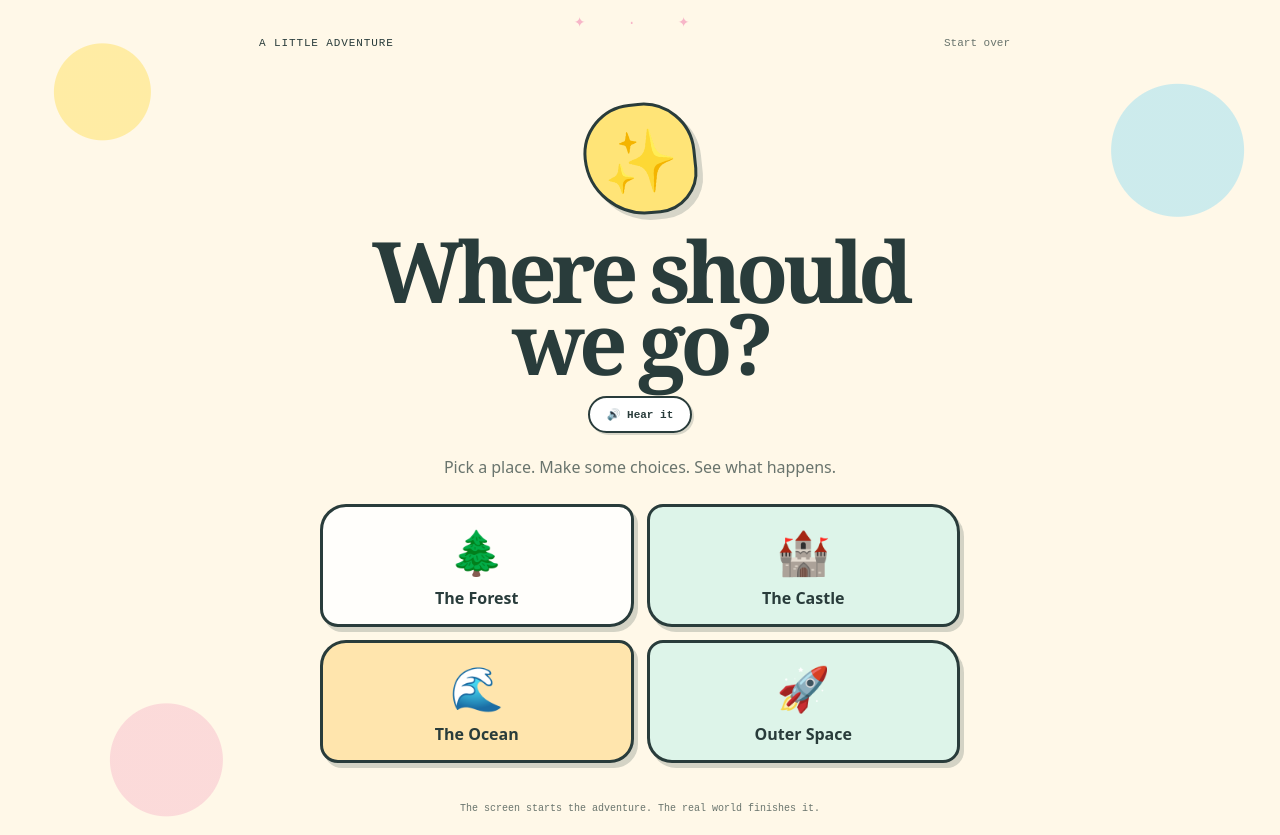
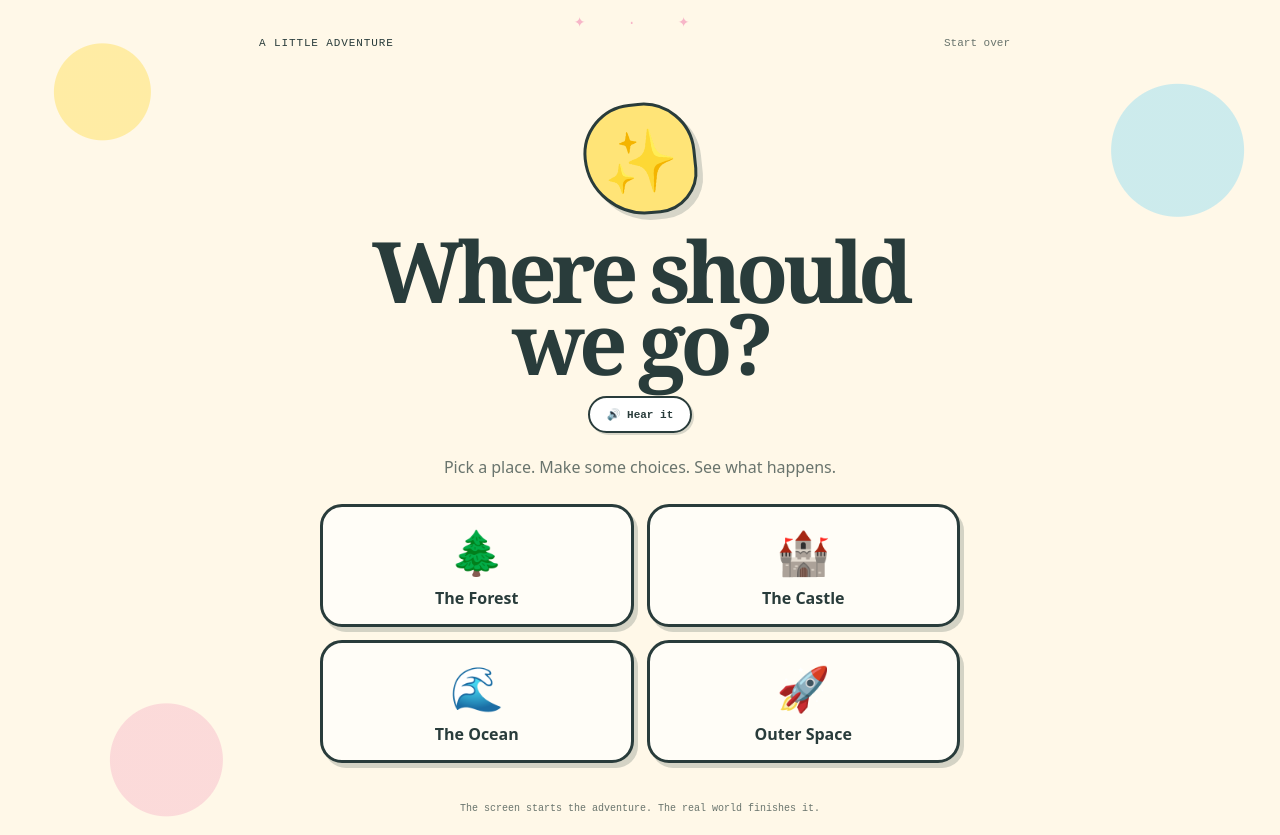
Before and after one commit to saleney/a-little-adventure, a plain HTML site: page index.html in a window 1280 px wide. Drawn offline with Linux system fonts and the light colour scheme.

Commit message:
Unify choice card colors

```diff
--- a/index.html
+++ b/index.html
@@ -317,7 +317,7 @@
 body{background:radial-gradient(circle at 8% 11%,rgba(255,228,119,.6) 0 48px,transparent 49px),radial-gradient(circle at 92% 18%,rgba(185,230,238,.72) 0 66px,transparent 67px),radial-gradient(circle at 13% 91%,rgba(247,182,200,.45) 0 56px,transparent 57px),var(--paper);color:var(--ink);font-family:"Space Grotesk",system-ui,sans-serif}
 .app{width:min(800px,100%);padding:21px 18px;position:relative}.app::before{content:"✦  ·  ✦";position:absolute;top:14px;left:50%;color:var(--pink);font:14px "DM Mono",monospace;letter-spacing:1.2em;transform:translateX(-50%);pointer-events:none}header{position:relative;z-index:1;padding:7px 1px;margin-bottom:8px}.brand{font:11px "DM Mono",monospace;letter-spacing:.08em;text-transform:uppercase;color:var(--ink)}.reset{border:2px solid transparent;border-radius:99px;color:var(--muted);font:11px "DM Mono",monospace;padding:7px 9px}.reset:hover,.reset:focus-visible{border-color:var(--ink);color:var(--ink);outline:none}
 .screen{padding:30px 4px;animation:appear .32s ease}@keyframes appear{from{opacity:0;transform:translateY(9px) rotate(.2deg)}to{opacity:1;transform:none}}.illustration{width:112px;height:112px;margin:0 auto 19px;border:3px solid var(--ink);border-radius:49% 51% 40% 60%;background:var(--yellow);box-shadow:5px 6px 0 rgba(41,60,59,.19);font-size:61px;transform:rotate(-6deg)}.eyebrow{font:10px "DM Mono",monospace;letter-spacing:.09em;color:var(--muted)}h1{font-family:Fraunces,Georgia,serif;font-weight:700;font-size:clamp(3rem,8.5vw,5.3rem);letter-spacing:-.065em;line-height:.85;margin:0 auto 18px}.story{font-family:Fraunces,Georgia,serif;font-size:clamp(1.25rem,4vw,1.72rem);line-height:1.32;letter-spacing:-.02em}.small{font-size:1rem;color:var(--muted)}
-.choices{width:min(640px,100%);gap:13px}button.choice{min-height:120px;border:3px solid var(--ink);border-radius:26px 15px 24px 18px;background:rgba(255,255,255,.82);box-shadow:4px 5px 0 rgba(41,60,59,.2);color:var(--ink);font-family:"Space Grotesk",system-ui,sans-serif;font-size:1rem;transition:transform .15s ease,box-shadow .15s ease}button.choice:nth-child(2n){border-radius:16px 28px 17px 25px;background:#ddf4e9}button.choice:nth-child(3n){background:#ffe5ad}button.choice:hover,button.choice:focus-visible{transform:translate(-3px,-5px) rotate(-.6deg);box-shadow:9px 11px 0 rgba(41,60,59,.2);outline:none}.choice .emoji{font-size:43px}.action{border:3px solid var(--ink);background:var(--green);color:var(--ink);border-radius:99px;box-shadow:4px 4px 0 var(--ink);font-family:"Space Grotesk",system-ui,sans-serif}.action:active{transform:translate(2px,2px);box-shadow:1px 1px 0 var(--ink)}.listen{border:2px solid var(--ink);background:#fff;box-shadow:2px 2px 0 rgba(41,60,59,.18);color:var(--ink);font-family:"DM Mono",monospace;font-size:11px}.offline{border:2px dashed var(--ink);background:#fff0bf;color:var(--ink);border-radius:17px;font-family:Fraunces,Georgia,serif}.talk-note,.adventure-note{font:italic .95rem Fraunces,Georgia,serif}.mic{border:2px solid var(--ink);box-shadow:2px 2px 0 rgba(41,60,59,.18);color:var(--ink)}footer{font:10px "DM Mono",monospace;color:var(--muted)}
+.choices{width:min(640px,100%);gap:13px}button.choice{min-height:120px;border:3px solid var(--ink);border-radius:22px;background:#fffdf7;box-shadow:4px 5px 0 rgba(41,60,59,.2);color:var(--ink);font-family:"Space Grotesk",system-ui,sans-serif;font-size:1rem;transition:transform .15s ease,box-shadow .15s ease,background .15s ease}button.choice:hover,button.choice:focus-visible{background:#dff4ea;transform:translate(-3px,-5px) rotate(-.6deg);box-shadow:9px 11px 0 rgba(41,60,59,.2);outline:none}.choice .emoji{font-size:43px}.action{border:3px solid var(--ink);background:var(--green);color:var(--ink);border-radius:99px;box-shadow:4px 4px 0 var(--ink);font-family:"Space Grotesk",system-ui,sans-serif}.action:active{transform:translate(2px,2px);box-shadow:1px 1px 0 var(--ink)}.listen{border:2px solid var(--ink);background:#fff;box-shadow:2px 2px 0 rgba(41,60,59,.18);color:var(--ink);font-family:"DM Mono",monospace;font-size:11px}.offline{border:2px dashed var(--ink);background:#fff0bf;color:var(--ink);border-radius:17px;font-family:Fraunces,Georgia,serif}.talk-note,.adventure-note{font:italic .95rem Fraunces,Georgia,serif}.mic{border:2px solid var(--ink);box-shadow:2px 2px 0 rgba(41,60,59,.18);color:var(--ink)}footer{font:10px "DM Mono",monospace;color:var(--muted)}
 @media(max-width:520px){.app{padding:15px 13px 18px}.app::before{display:none}.screen{padding-top:23px}.illustration{width:92px;height:92px;font-size:51px}h1{font-size:3.35rem}.story{font-size:1.3rem}.choices{gap:9px}button.choice{min-height:96px;font-size:.9rem;padding:10px}.choice .emoji{font-size:34px}}
 </style>
 </head>
```
